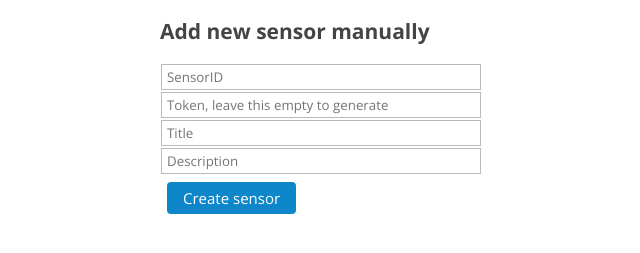
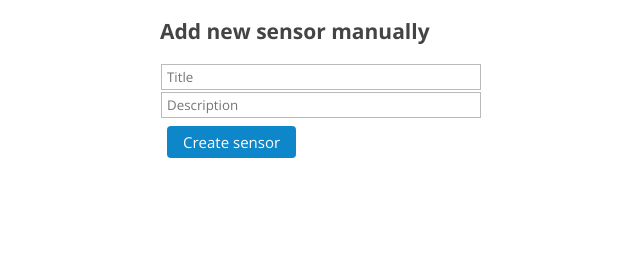
Before and after one commit to pbaja/SensorsHub, a Python web app: template templates/settings/sensors.html in a window 1280 px wide. Shown: the part 240-493 px from the top of the page, without its empty margins (115-755 px from the left). Run offline with Jinja, Linux system fonts and the light colour scheme; the template is opened without the code that fills it, so the values that code supplies are empty; some libraries are stand-ins or nearby versions.

Commit message:
Adding sensor manually does not require sid anymore.

```diff
--- a/libs/settings.py
+++ b/libs/settings.py
@@ -48,7 +48,7 @@ class WebSettings():
 
         if "action" in kwargs:
             if kwargs["action"] == "add":
-                if self.core.sensors.add(kwargs["sid"], kwargs["token"], kwargs["title"], kwargs["description"]):
+                if self.core.sensors.add(title=kwargs["title"], description=kwargs["description"]):
                     active_sensors = self.core.sensors.get_all(SensorStatus.ACTIVE)
                     return self.render("/settings/sensors.html", active_sensors=active_sensors,inactive_sensors=inactive_sensors , success="Sensor added")
                 else:
--- a/templates/settings/sensors.html
+++ b/templates/settings/sensors.html
@@ -51,8 +51,6 @@
 <section>
     <h2>Add new sensor manually</h2>
     <form action="/settings/sensors/" method="POST">
-        <input class="wide" type="number" name="sid" placeholder="SensorID" /><br>
-        <input class="wide" type="text" name="token" placeholder="Token, leave this empty to generate" /><br>
         <input class="wide" type="text" name="title" placeholder="Title" /><br>
         <input class="wide" type="text" name="description" placeholder="Description" /><br>
         <input type="hidden" name="action" value="add" />
```
